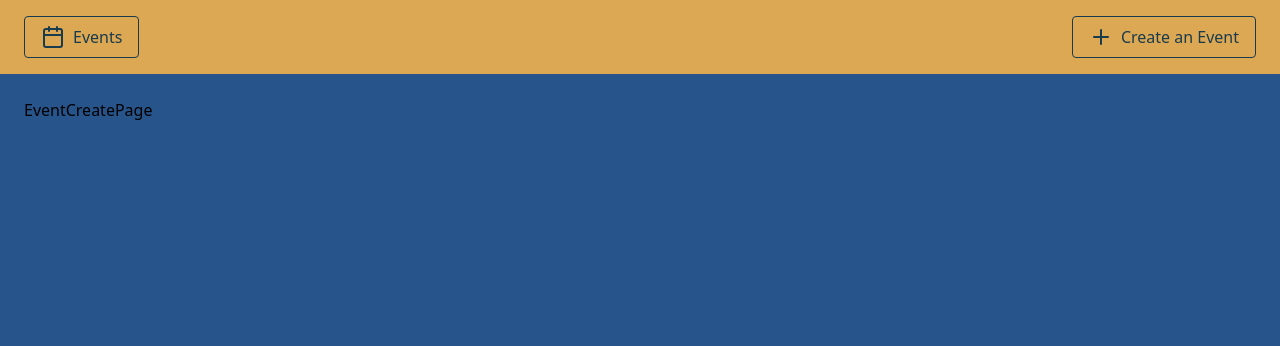
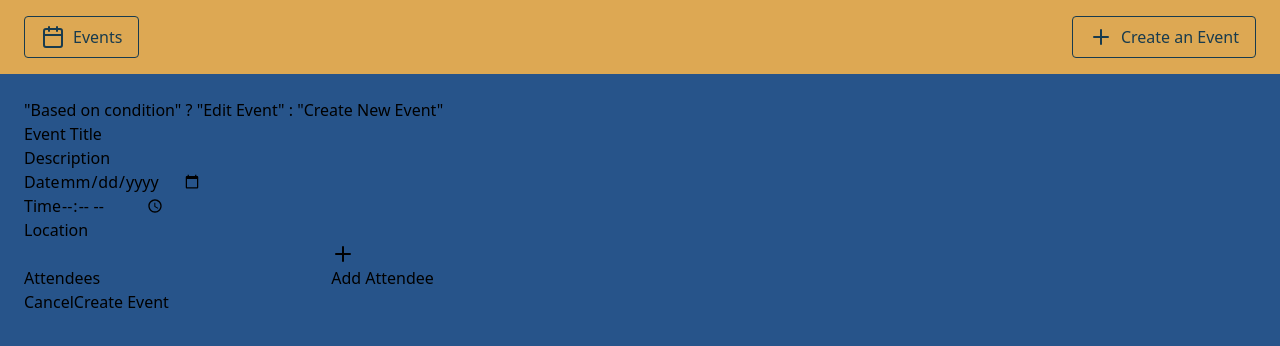
Before and after one commit to Sf-Shohag71/PRITI-Meeting-Tracker, a React (Vite) app: page /create in a window 1280 px wide. Shown: the top 346 px of the page. Built offline with nearby package versions, Linux system fonts and the light colour scheme.

Commit message:
create a form for event creation

```diff
--- a/src/pages/EventCreatePage.tsx
+++ b/src/pages/EventCreatePage.tsx
@@ -1,3 +1,122 @@
+import { Plus } from "lucide-react";
+import { useState } from "react";
+import { useNavigate } from "react-router-dom";
+
 export default function EventCreatePage() {
-  return "EventCreatePage";
+  const navigate = useNavigate();
+  const [formData, setFormData] = useState({
+    title: "",
+    description: "",
+    date: "",
+    time: "",
+    location: "",
+    attendeeEmail: "",
+  });
+
+  // Function to handle input changes
+  function handleInputChange(
+    event: React.ChangeEvent<HTMLInputElement | HTMLTextAreaElement>
+  ) {
+    const { name, value } = event.target;
+    setFormData((prevData) => ({ ...prevData, [name]: value }));
+  }
+
+  function handleSubmit(event: React.FormEvent) {
+    event.preventDefault();
+
+    const eventData = {
+      title: formData.title,
+      description: formData.description,
+      date: formData.date,
+      time: formData.time,
+      location: formData.location,
+      // attendees: [formData.attendeeEmail],
+    };
+
+    addEvent(eventData);
+    navigate("/");
+  }
+
+  return (
+    <section>
+      <h2>"Based on condition" ? "Edit Event" : "Create New Event"</h2>
+      <form onSubmit={handleSubmit}>
+        <div>
+          <label htmlFor="title">Event Title</label>
+          <input
+            type="text"
+            name="title"
+            id="title"
+            onChange={handleInputChange}
+            value={formData.title}
+            required
+          />
+        </div>
+        <div>
+          <label htmlFor="description">Description</label>
+          <input
+            type="text"
+            name="description"
+            id="description"
+            onChange={handleInputChange}
+            value={formData.description}
+            required
+          />
+        </div>
+        <div>
+          <label htmlFor="date">Date</label>
+          <input
+            type="date"
+            name="date"
+            id="date"
+            onChange={handleInputChange}
+            value={formData.date}
+            required
+          />
+        </div>
+        <div>
+          <label htmlFor="time">Time</label>
+          <input
+            type="time"
+            name="time"
+            id="time"
+            onChange={handleInputChange}
+            value={formData.time}
+            required
+          />
+        </div>
+        <div>
+          <label htmlFor="location">Location</label>
+          <input
+            type="text"
+            name="location"
+            id="location"
+            onChange={handleInputChange}
+            value={formData.location}
+            required
+          />
+        </div>
+        <div>
+          <label htmlFor="attendee-email">Attendees</label>
+          <input
+            type="email"
+            name="attendee-email"
+            id="attendee-email"
+            onChange={handleInputChange}
+            value={formData.attendeeEmail}
+            required
+          />
+          <button type="button">
+            <Plus />
+            Add Attendee
+          </button>
+
+          <div>
+            <button type="button">Cancel</button>
+            <button type="submit">Create Event</button>
+          </div>
+        </div>
+      </form>
+    </section>
+  );
 }
```
Also changed, not shown: src/context/EventContext.tsx (added).
